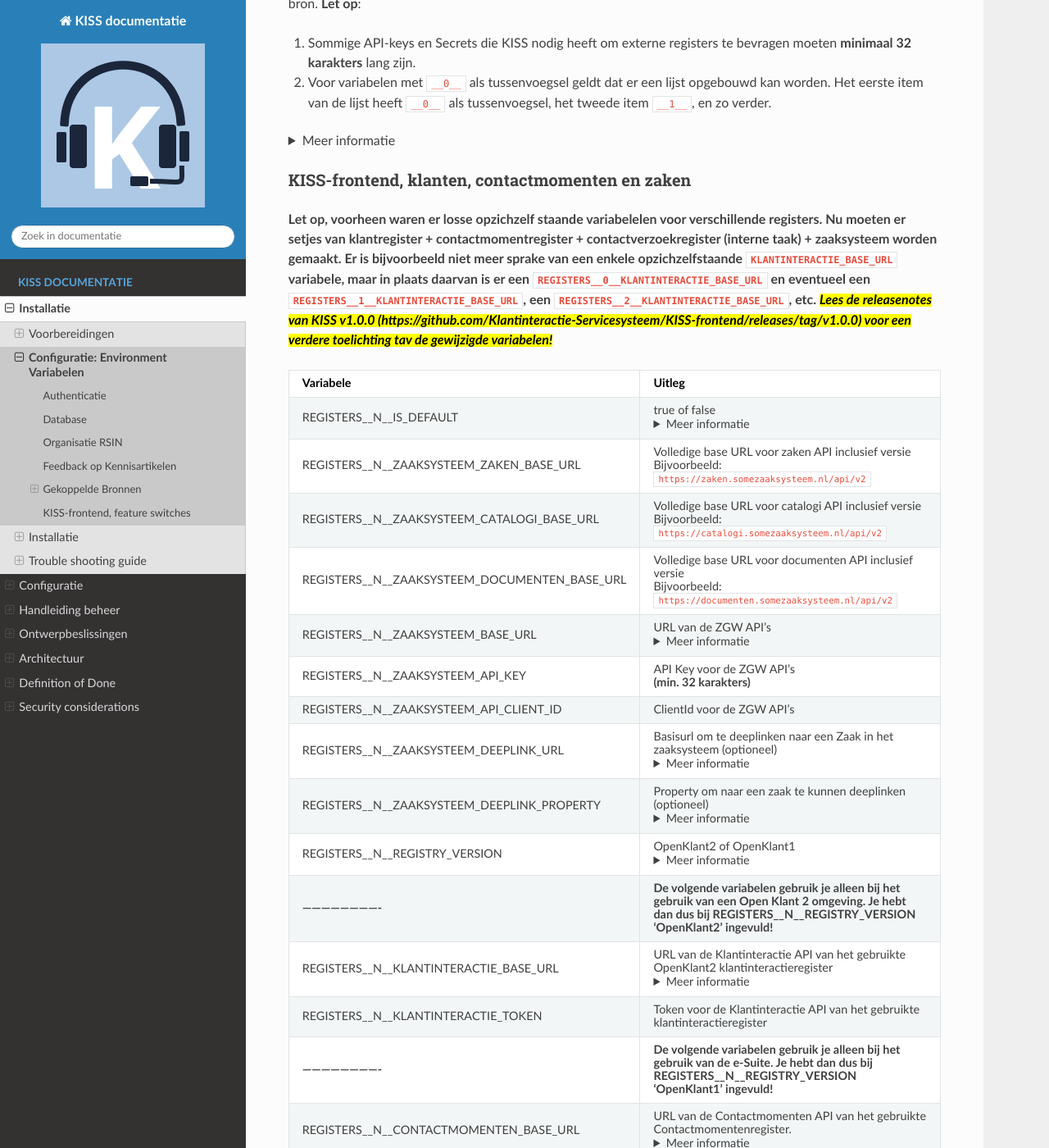
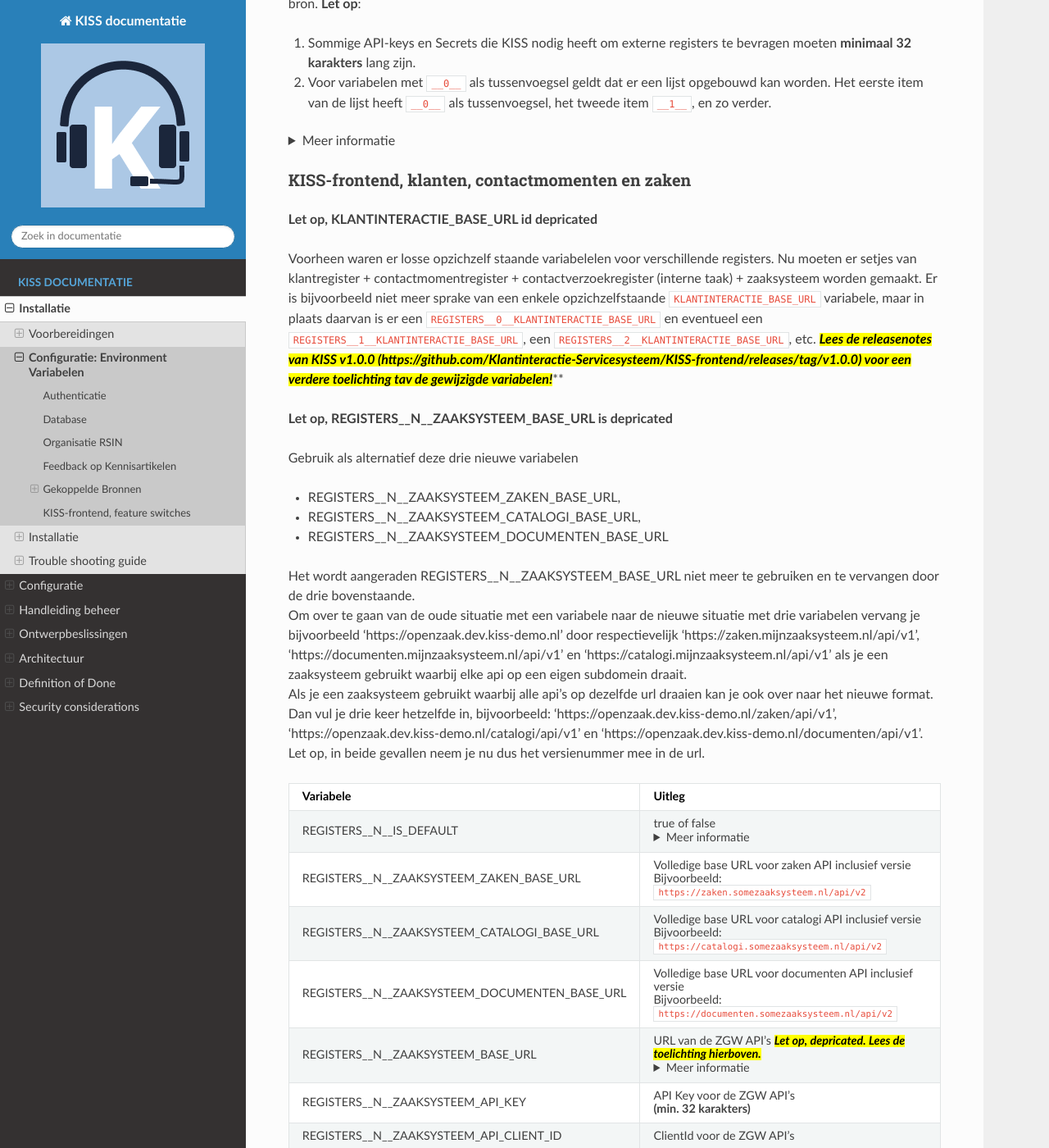
Before and after one commit to Klantinteractie-Servicesysteem/.github, a Sphinx documentation site: the page built from docs/installation/configuratie.md, in a window 1280 px wide and 1400 px high, scrolled down 1566 px. Shown: the whole window at 82% size. Built offline with Sphinx 7.4.7 and the Read the Docs theme 3.1.0, drawn with Linux system fonts in a browser that asks for light colours; some of the changed lines change nothing that is shown.

Commit message:
pc-1208 toelichting oude zaakurl format

```diff
--- a/docs/installation/configuratie.md
+++ b/docs/installation/configuratie.md
@@ -62,8 +62,23 @@
 
 ### KISS-frontend, klanten, contactmomenten en zaken
 
-**Let op, voorheen waren er losse opzichzelf staande variabelelen voor verschillende registers. Nu moeten er setjes van klantregister + contactmomentregister + contactverzoekregister (interne taak) + zaaksysteem worden gemaakt.
+**Let op, KLANTINTERACTIE_BASE_URL id depricated**
+
+Voorheen waren er losse opzichzelf staande variabelelen voor verschillende registers. Nu moeten er setjes van klantregister + contactmomentregister + contactverzoekregister (interne taak) + zaaksysteem worden gemaakt.
 Er is bijvoorbeeld niet meer sprake van een enkele opzichzelfstaande `KLANTINTERACTIE_BASE_URL` variabele, maar in plaats daarvan is er een `REGISTERS__0__KLANTINTERACTIE_BASE_URL` en eventueel een `REGISTERS__1__KLANTINTERACTIE_BASE_URL`, een `REGISTERS__2__KLANTINTERACTIE_BASE_URL`, etc. <mark>Lees de releasenotes van KISS v1.0.0 (https://github.com/Klantinteractie-Servicesysteem/KISS-frontend/releases/tag/v1.0.0) voor een verdere toelichting tav de gewijzigde variabelen!</mark>**
+
+
+
+**Let op, REGISTERS__N__ZAAKSYSTEEM_BASE_URL is depricated**
+
+Gebruik als alternatief deze drie nieuwe variabelen
+- REGISTERS__N__ZAAKSYSTEEM_ZAKEN_BASE_URL,
+- REGISTERS__N__ZAAKSYSTEEM_CATALOGI_BASE_URL,
+- REGISTERS__N__ZAAKSYSTEEM_DOCUMENTEN_BASE_URL
+
+Het wordt aangeraden REGISTERS__N__ZAAKSYSTEEM_BASE_URL niet meer te gebruiken en te vervangen door de drie bovenstaande.<br />Om over te gaan van de oude situatie met een variabele naar de nieuwe situatie met drie variabelen vervang je bijvoorbeeld 'https://openzaak.dev.kiss-demo.nl' door respectievelijk 'https://zaken.mijnzaaksysteem.nl/api/v1', 'https://documenten.mijnzaaksysteem.nl/api/v1' en 'https://catalogi.mijnzaaksysteem.nl/api/v1' als je een zaaksysteem gebruikt waarbij elke api op een eigen subdomein draait.<br/>Als je een zaaksysteem gebruikt waarbij alle api's op dezelfde url draaien kan je ook over naar het nieuwe format. Dan vul je drie keer hetzelfde in, bijvoorbeeld: 'https://openzaak.dev.kiss-demo.nl/zaken/api/v1',  'https://openzaak.dev.kiss-demo.nl/catalogi/api/v1' en 'https://openzaak.dev.kiss-demo.nl/documenten/api/v1'. <br/>Let op, in beide gevallen neem je nu dus het versienummer mee in de url.
+
+
 
 
 | Variabele                               | Uitleg                                                |
@@ -72,7 +87,7 @@
 |REGISTERS__N__ZAAKSYSTEEM_ZAKEN_BASE_URL | Volledige base URL voor zaken API inclusief versie <br/> Bijvoorbeeld: `https://zaken.somezaaksysteem.nl/api/v2` |
 |REGISTERS__N__ZAAKSYSTEEM_CATALOGI_BASE_URL | Volledige base URL voor catalogi API inclusief versie <br/> Bijvoorbeeld: `https://catalogi.somezaaksysteem.nl/api/v2` |
 |REGISTERS__N__ZAAKSYSTEEM_DOCUMENTEN_BASE_URL | Volledige base URL voor documenten API inclusief versie <br/> Bijvoorbeeld: `https://documenten.somezaaksysteem.nl/api/v2` |
-|REGISTERS__N__ZAAKSYSTEEM_BASE_URL       |URL van de ZGW API's   <details> <summary>Meer informatie </summary> Bijvoorbeeld: `https://zaaksysteem.mijngemeente.nl`.<br/>Let op, dit is een depricated alternatief voor deze drie variabelen REGISTERS__N__ZAAKSYSTEEM_ZAKEN_BASE_URL, REGISTERS__N__ZAAKSYSTEEM_CATALOGI_BASE_URL, REGISTERS__N__ZAAKSYSTEEM_DOCUMENTEN_BASE_URL. Het wordt aangeraden deze variabele niet meer te gebruiken en te vervangen door de drie eerder genoemde.<br />Om over te gaan van de oude situatie met een variabele naar de nieuwe situatie met drie variabelen vervang je bijvoorbeeld 'https://openzaak.dev.kiss-demo.nl' door respectievelijk 'https://zaken.mijnzaaksysteem.nl/api/v1', 'https://documenten.mijnzaaksysteem.nl/api/v1' en 'https://catalogi.mijnzaaksysteem.nl/api/v1' als je een zaaksysteem gebruikt waarbij elke api op een eigen subdomein draait.<br/>Als je een zaaksysteem gebruikt waarbij alle api's op dezelfde url draaien kan je ook over naar het nieuwe format. Dan vul je drie keer hetzelfde in, bijvoorbeeld: 'https://openzaak.dev.kiss-demo.nl/zaken/api/v1',  'https://openzaak.dev.kiss-demo.nl/catalogi/api/v1' en 'https://openzaak.dev.kiss-demo.nl/documenten/api/v1'. <br/>Let op, in beide gevallen neem je nu dus het versienummer mee in de url.  </details>|
+|REGISTERS__N__ZAAKSYSTEEM_BASE_URL       |URL van de ZGW API's <mark>Let op, depricated. Lees de toelichting hierboven.</mark>  <details> <summary>Meer informatie </summary> Bijvoorbeeld: `https://zaaksysteem.mijngemeente.nl`.</details>|
 |REGISTERS__N__ZAAKSYSTEEM_API_KEY        |API Key voor de ZGW API's <br /> **(min. 32 karakters)**                                                                            |
 |REGISTERS__N__ZAAKSYSTEEM_API_CLIENT_ID  |ClientId voor de ZGW API's                                                                                                          |
 |REGISTERS__N__ZAAKSYSTEEM_DEEPLINK_URL   |Basisurl om te deeplinken naar een Zaak in het zaaksysteem (optioneel) <details> <summary>Meer informatie </summary> Bijvoorbeeld: `https://zaaksysteem.mijngemeente.nl/mp/zaak/` <br /> Deze variabele **moet** altijd gebruikt worden **in combinatie met** `ZAAKSYSTEEM__N__DEEPLINK_PROPERTY`. Als deze variabelen beiden worden ingevuld, zal er in KISS een link in het zaakdetailscherm staan, waarmee de KCM de betreffende zaak direct in het zaaksysteem opent.  LET OP: dit kan alleen bij zaaksystemen die een vaste url hebben voor zaakdetails, waarbij alleen één property van de zaak, bijv. het zaaknummer, áchter die URL geplaatst hoeft te worden.  </details>                                                                             |
```
